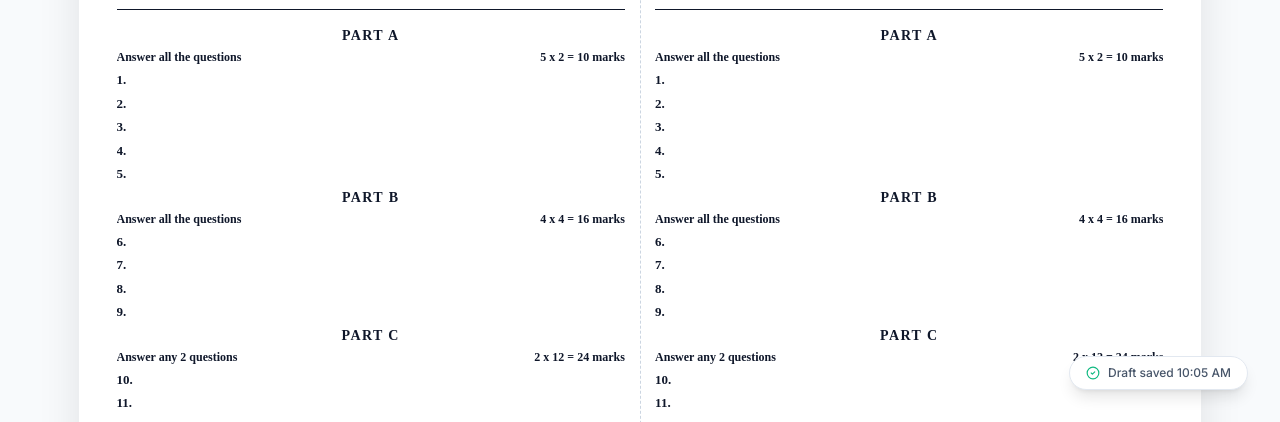
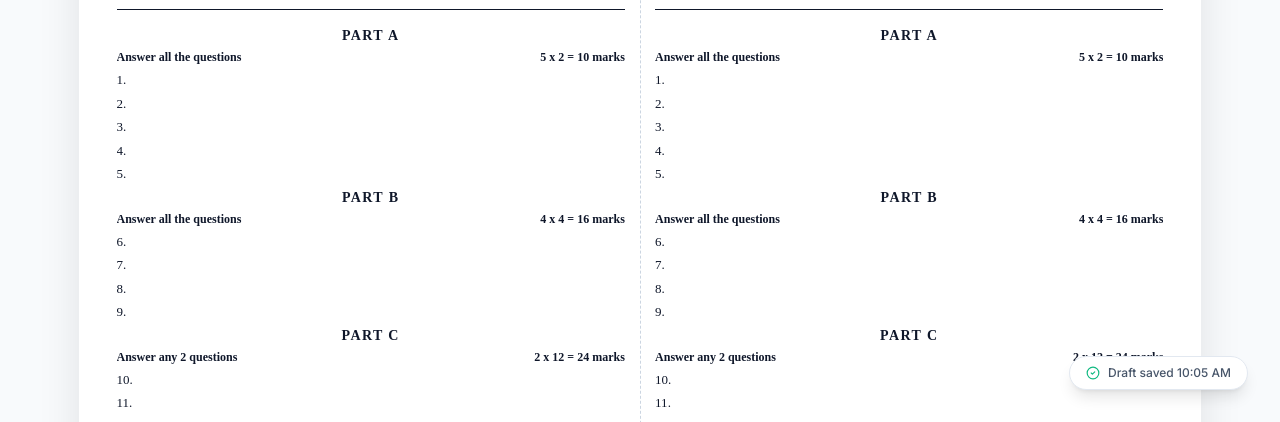
Before and after one commit to maheshpriya08/cia, a React (Vite) app: page / in a window 1280 px wide. Both pictures are taken after a click on the button "Preview". Shown: the part 378-800 px from the top of the page. Built offline with nearby package versions, Linux system fonts and the light colour scheme.

Commit message:
Update App.tsx

```diff
--- a/src/App.tsx
+++ b/src/App.tsx
@@ -493,7 +493,7 @@ export default function App() {
                                   protected from splitting. */}
                               <div className="relative">
                                 <div className="flex gap-2">
-                                  <span className="font-bold min-w-[16px] text-[13px]">{n}.</span>
+                                  <span className="font-normal min-w-[16px] text-[13px]">{n}.</span>
                                   <div className="flex-1 space-y-1">
                                     <div className="text-[13px] leading-relaxed">
                                       <MathText text={q.text} />
```
